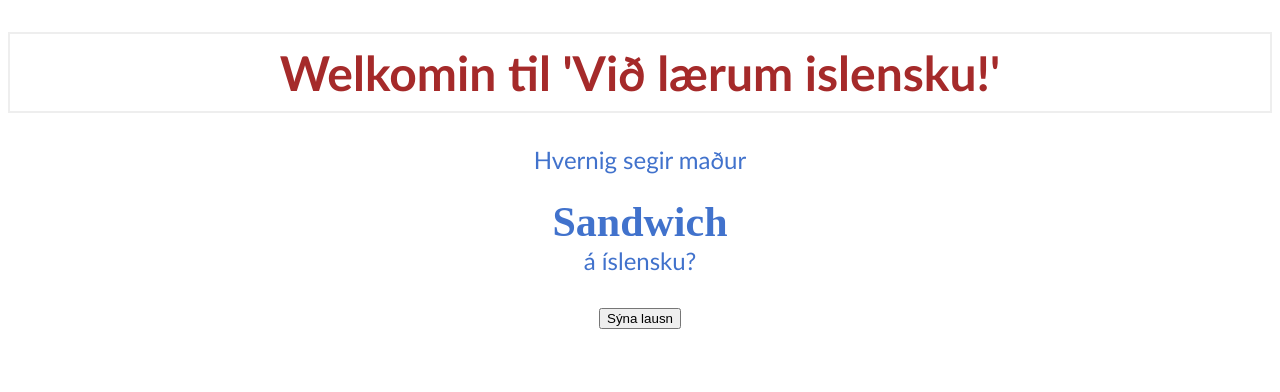
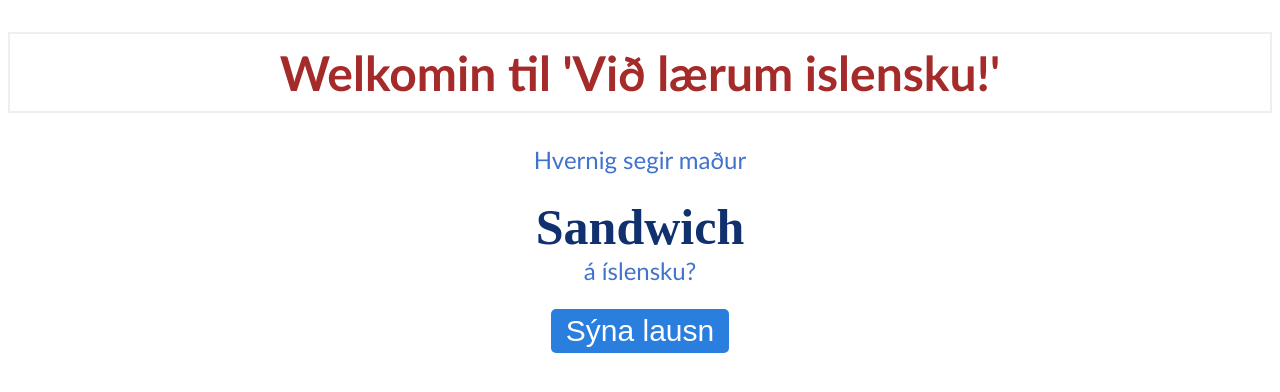
Before and after one commit to slommi71/icelandic_exercise_generator, a Flask app: page / in a window 1280 px wide. Shown: the top 392 px of the page. Run offline with Flask 2, Linux system fonts and the light colour scheme.

Commit message:
beautify pages

```diff
--- a/src/FlaskApp/FlaskApp/static/css/style.css
+++ b/src/FlaskApp/FlaskApp/static/css/style.css
@@ -14,9 +14,10 @@ body {
 
 .wort {
     text-align: center;
-    font-size: 42px;
+    font-size: 50px;
     font-weight: bold;
     font-family: Papyrus;
+    color:rgb(16, 49, 110)
 }
 .link {
     text-align: center;
@@ -35,3 +36,25 @@ body {
     margin-left:15%;
     margin-right:15%;
 }
+
+input[type=text] {
+    padding: 5px;
+    border: 2px solid #2a7edd;
+    -webkit-border-radius: 5px;
+    border-radius: 5px;
+}
+input[type=text]:focus {
+    border-color: whitesmoke;
+}
+
+input[type=submit] {
+    padding: 5px 15px;
+    background: #2a7edd;
+    border: 0 none;
+    cursor: pointer;
+    -webkit-border-radius: 5px;
+    border-radius: 5px;
+    color: white;
+    font-size: 30px;
+    font-family: fantasy;
+}
```
